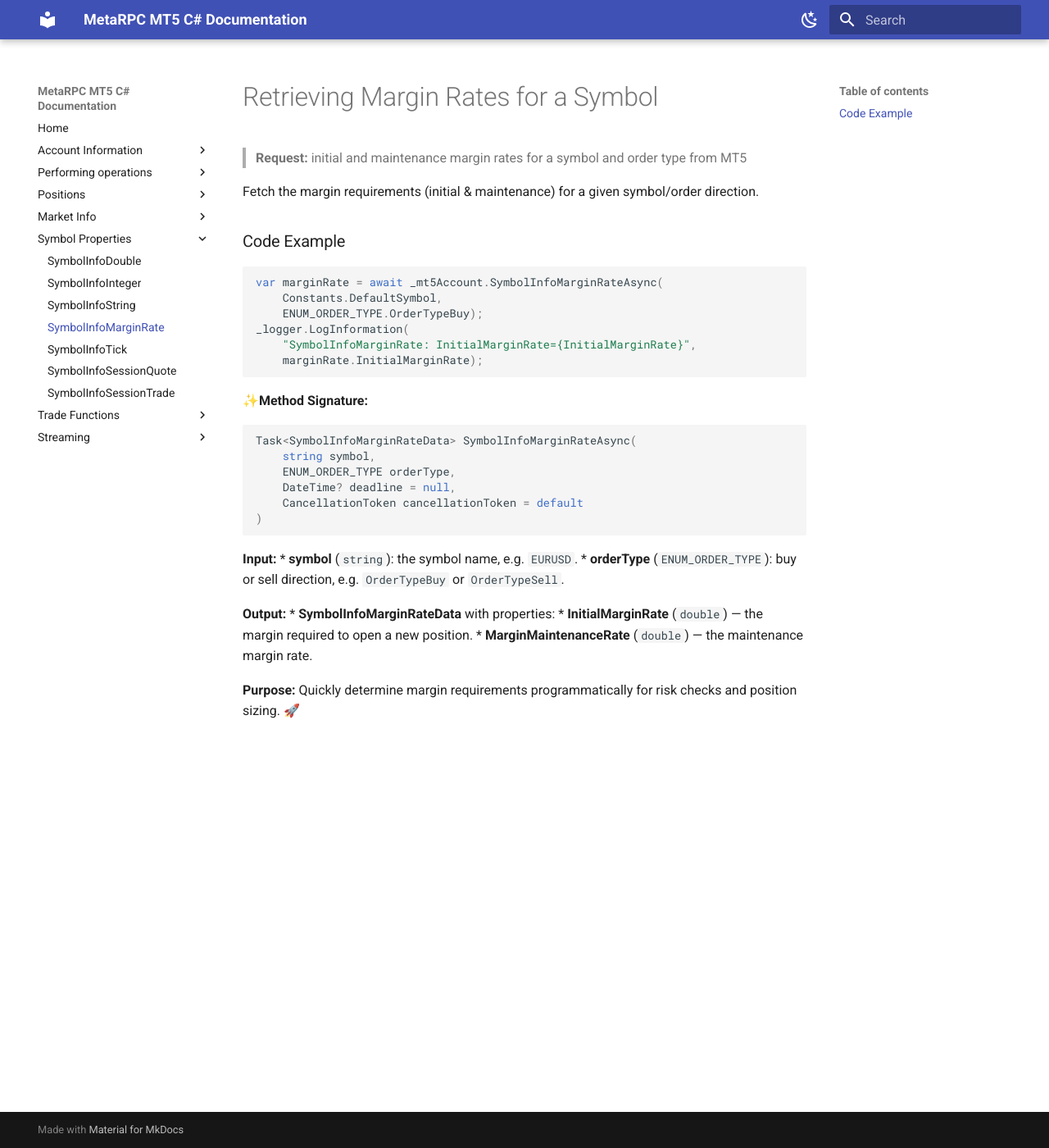
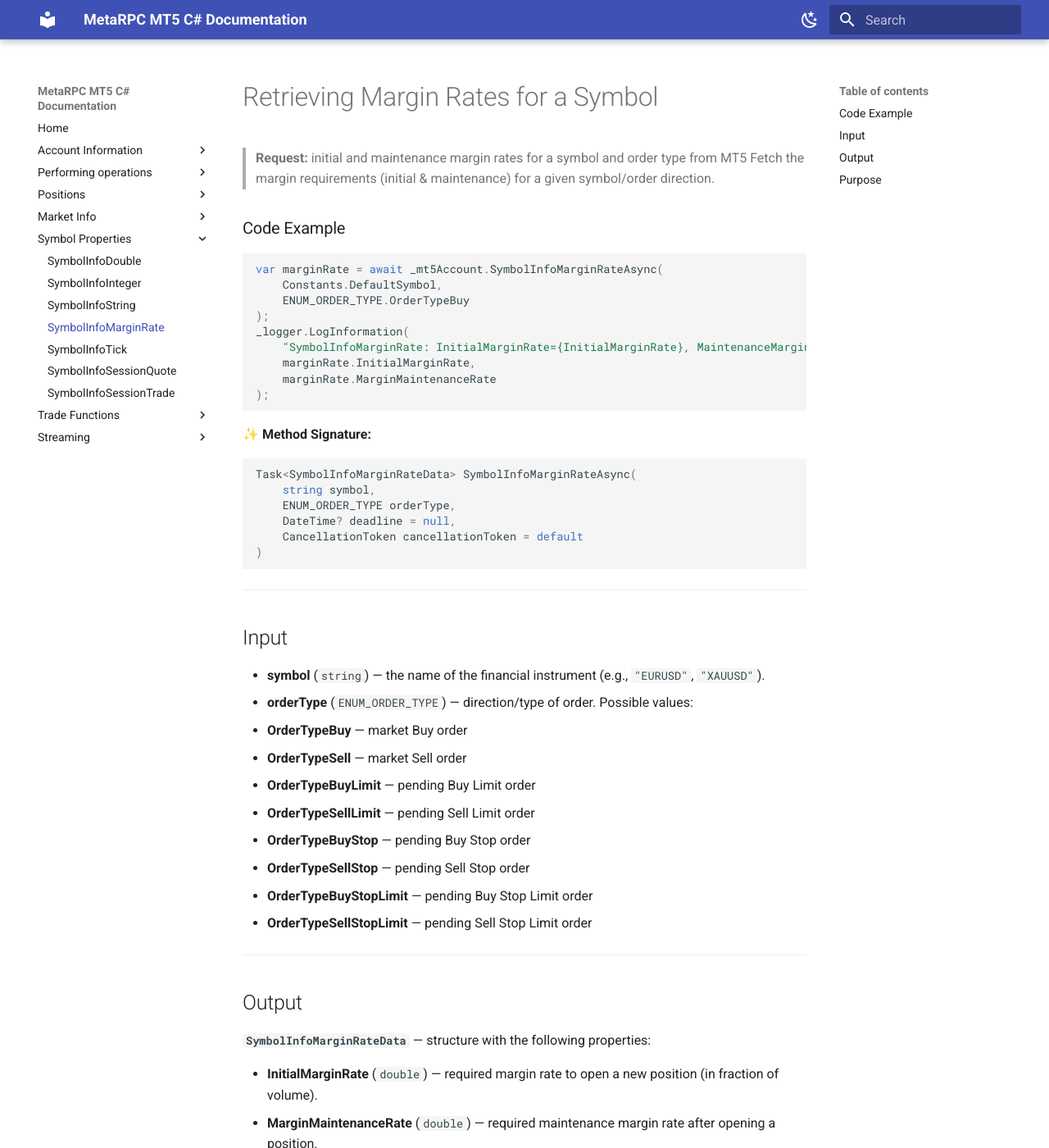
Before and after one commit to MetaRPC/CSharpMT5, an MkDocs documentation site: the page built from docs/SymbolProperties/SymbolInfoMarginRate.md, in a window 1280 px wide and 1400 px high. Shown: the whole window at 82% size. Built offline with MkDocs 1.6.1 and Material for MkDocs 9.7.7, drawn with Linux system fonts in a browser that asks for light colours.

Commit message:
Update SymbolInfoMarginRate.md

````diff
--- a/docs/SymbolProperties/SymbolInfoMarginRate.md
+++ b/docs/SymbolProperties/SymbolInfoMarginRate.md
@@ -1,21 +1,24 @@
 # Retrieving Margin Rates for a Symbol
 
 > **Request:** initial and maintenance margin rates for a symbol and order type from MT5
-
-Fetch the margin requirements (initial & maintenance) for a given symbol/order direction.
+> Fetch the margin requirements (initial & maintenance) for a given symbol/order direction.
 
 ### Code Example
 
 ```csharp
 var marginRate = await _mt5Account.SymbolInfoMarginRateAsync(
     Constants.DefaultSymbol,
-    ENUM_ORDER_TYPE.OrderTypeBuy);
+    ENUM_ORDER_TYPE.OrderTypeBuy
+);
 _logger.LogInformation(
-    "SymbolInfoMarginRate: InitialMarginRate={InitialMarginRate}",
-    marginRate.InitialMarginRate);
+    "SymbolInfoMarginRate: InitialMarginRate={InitialMarginRate}, MaintenanceMarginRate={MaintenanceMarginRate}",
+    marginRate.InitialMarginRate,
+    marginRate.MarginMaintenanceRate
+);
 ```
 
-✨**Method Signature:**
+✨ **Method Signature:**
+
 ```csharp
 Task<SymbolInfoMarginRateData> SymbolInfoMarginRateAsync(
     string symbol,
@@ -25,13 +28,33 @@ Task<SymbolInfoMarginRateData> SymbolInfoMarginRateAsync(
 )
 ```
 
- **Input:**
- * **symbol** (`string`): the symbol name, e.g. `EURUSD`.
- * **orderType** (`ENUM_ORDER_TYPE`): buy or sell direction, e.g. `OrderTypeBuy` or `OrderTypeSell`.
+---
 
- **Output:**
-* **SymbolInfoMarginRateData** with properties:
-* **InitialMarginRate** (`double`) — the margin required to open a new position.
-* **MarginMaintenanceRate** (`double`) — the maintenance margin rate.
+## Input
 
-**Purpose:** Quickly determine margin requirements programmatically for risk checks and position sizing. 🚀
+* **symbol** (`string`) — the name of the financial instrument (e.g., `"EURUSD"`, `"XAUUSD"`).
+* **orderType** (`ENUM_ORDER_TYPE`) — direction/type of order. Possible values:
+
+  * **OrderTypeBuy** — market Buy order
+  * **OrderTypeSell** — market Sell order
+  * **OrderTypeBuyLimit** — pending Buy Limit order
+  * **OrderTypeSellLimit** — pending Sell Limit order
+  * **OrderTypeBuyStop** — pending Buy Stop order
+  * **OrderTypeSellStop** — pending Sell Stop order
+  * **OrderTypeBuyStopLimit** — pending Buy Stop Limit order
+  * **OrderTypeSellStopLimit** — pending Sell Stop Limit order
+
+---
+
+## Output
+
+**`SymbolInfoMarginRateData`** — structure with the following properties:
+
+* **InitialMarginRate** (`double`) — required margin rate to open a new position (in fraction of volume).
+* **MarginMaintenanceRate** (`double`) — required maintenance margin rate after opening a position.
+
+---
+
+## Purpose
+
+Quickly determine margin requirements programmatically for risk checks and position sizing. 🚀
````
